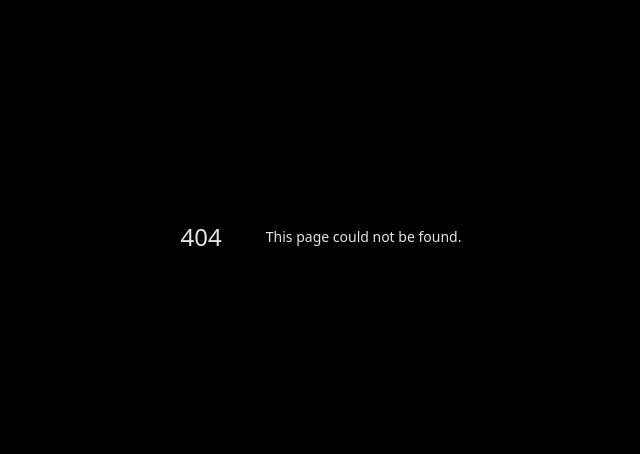
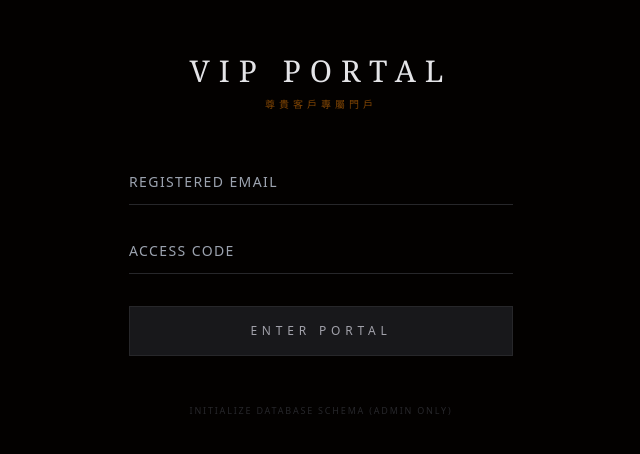
Before and after one commit to charles2006hk-hash/gold-land-hk, a Next.js app: page /vip-login in a window 1280 px wide. Before the commit this address had no page. Shown: the part 164-618 px from the top of the page, without its empty margins (319-959 px from the left). Built offline with nearby package versions, Linux system fonts and the light colour scheme; no server answers.

Commit message:
Implement VIP login page with Firebase integration

```diff
--- /dev/null
+++ b/src/app/vip-login/page.js
@@ -0,0 +1,92 @@
+"use client";
+
+import { useState } from 'react';
+import { useRouter } from 'next/navigation';
+import { db } from '@/lib/firebase';
+import { collection, query, where, getDocs, addDoc } from 'firebase/firestore';
+
+export default function VipLogin() {
+  const [email, setEmail] = useState('');
+  const [code, setCode] = useState('');
+  const [loading, setLoading] = useState(false);
+  const router = useRouter();
+
+  // 🛠️ 自動生成測試資料的功能
+  const initTestData = async () => {
+    try {
+      await addDoc(collection(db, "cars"), {
+        client_name: "Charles VIP",
+        email: "test@example.com",
+        access_code: "GL888",
+        car_model: "Bugatti Chiron Pur Sport",
+        status_index: 2, // 模擬進度到一半
+        last_update: new Date().toISOString()
+      });
+      alert("測試資料已自動生成！帳號: test@example.com / 密碼: GL888");
+    } catch (e) { console.error(e); }
+  };
+
+  const handleLogin = async (e) => {
+    e.preventDefault();
+    setLoading(true);
+    try {
+      const q = query(
+        collection(db, "cars"),
+        where("email", "==", email),
+        where("access_code", "==", code)
+      );
+      const querySnapshot = await getDocs(q);
+
+      if (!querySnapshot.empty) {
+        const userData = querySnapshot.docs[0].data();
+        // 登入成功，將資料存入 sessionStorage (簡單做法)
+        sessionStorage.setItem('vip_client', JSON.stringify(userData));
+        router.push('/vip-tracking');
+      } else {
+        alert("驗證失敗：密鑰不正確或帳號不存在。");
+      }
+    } catch (error) {
+      console.error(error);
+      alert("連線失敗，請檢查 Firebase 規則設定。");
+    }
+    setLoading(false);
+  };
+
+  return (
+    <main className="min-h-screen bg-[#030100] flex flex-col items-center justify-center px-6">
+      <div className="w-full max-w-sm">
+        <div className="text-center mb-12">
+          <h1 className="font-serif text-3xl tracking-[0.3em] text-zinc-200 mb-2">VIP PORTAL</h1>
+          <p className="text-amber-600/60 text-[10px] tracking-[0.4em] uppercase">尊貴客戶專屬門戶</p>
+        </div>
+
+        <form onSubmit={handleLogin} className="space-y-8">
+          <div className="space-y-6">
+            <input
+              type="email" required placeholder="REGISTERED EMAIL"
+              onChange={(e) => setEmail(e.target.value)}
+              className="w-full bg-transparent border-b border-zinc-800 py-3 text-sm tracking-[0.1em] text-zinc-300 focus:outline-none focus:border-amber-500/50 transition-colors"
+            />
+            <input
+              type="password" required placeholder="ACCESS CODE"
+              onChange={(e) => setCode(e.target.value)}
+              className="w-full bg-transparent border-b border-zinc-800 py-3 text-sm tracking-[0.1em] text-zinc-300 focus:outline-none focus:border-amber-500/50 transition-colors"
+            />
+          </div>
+
+          <button
+            disabled={loading}
+            className="w-full py-4 bg-zinc-900 border border-zinc-800 text-zinc-400 text-xs tracking-[0.4em] hover:bg-amber-950/20 hover:border-amber-500/30 hover:text-amber-200 transition-all duration-700"
+          >
+            {loading ? "VERIFYING..." : "ENTER PORTAL"}
+          </button>
+        </form>
+
+        {/* 測試按鈕：部署後點擊一次即可自動生成 Firebase 資料 */}
+        <button onClick={initTestData} className="mt-12 w-full text-[9px] text-zinc-800 tracking-[0.2em] hover:text-zinc-600 transition-colors">
+          INITIALIZE DATABASE SCHEMA (ADMIN ONLY)
+        </button>
+      </div>
+    </main>
+  );
+}
```
